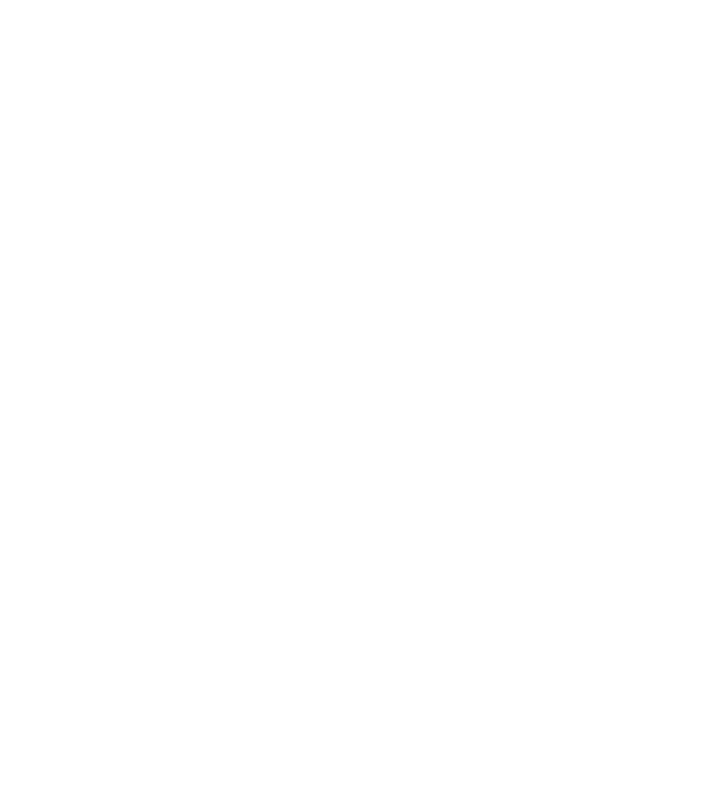
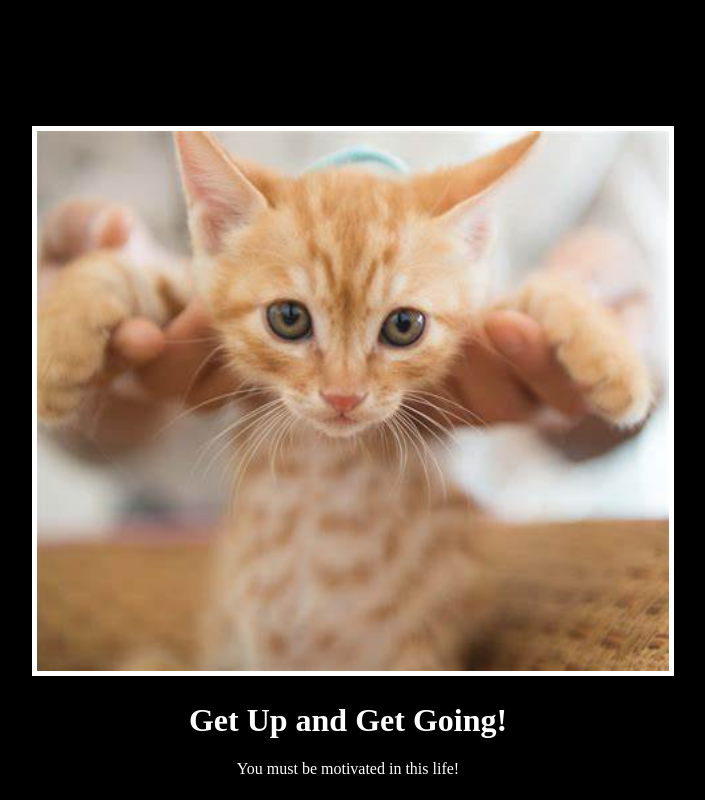
Before and after one commit to ugoci/web_development, a plain HTML site: page 6.4 Motivation Meme Project/index.html in a window 1280 px wide. Shown: the whole page, without its empty margins (292-997 px from the left). Drawn offline with Linux system fonts and the light colour scheme.

Commit message:
updating css exercise to style a meme page

```diff
--- a/6.4 Motivation Meme Project/index.html
+++ b/6.4 Motivation Meme Project/index.html
@@ -14,3 +14,33 @@ But it must have the following features:
 6. Read about the text-transform property on MDN docs to make the h1 uppercase with CSS.
   https://developer.mozilla.org/en-US/docs/Web/CSS/text-transform
 -->
+
+<!DOCTYPE html>
+
+<html lang="en">
+
+  <head>
+    <meta charset="UTF-8">
+    <meta name="viewport" content="width=device-width, initial-scale=1.0">
+    <link rel="stylesheet" href="./style.css" />
+    <link rel="preconnect" href="https://fonts.googleapis.com">
+    <link rel="preconnect" href="https://fonts.gstatic.com" crossorigin>
+    <link href="https://fonts.googleapis.com/css2?family=Caveat:wght@400..700&family=Libre+Baskerville:ital,wght@0,400;0,700;1,400&display=swap" rel="stylesheet">
+  </head>
+
+  <body>
+    <div class="poster">
+      <img src="./assets/cat.png", id="main_image">
+
+      <h1>
+        Get Up and Get Going!
+      </h1>
+
+      <p id="mot_text">
+        You must be motivated in this life!
+      </p>
+    </div>
+
+  </body>
+
+</html>
--- a/6.4 Motivation Meme Project/style.css
+++ b/6.4 Motivation Meme Project/style.css
@@ -0,0 +1,26 @@
+
+*{
+background-color: black;
+}
+
+.poster{
+  width: 50%;
+  margin-left: 25%;
+  margin-top: 10%;
+  text-align: center;
+}
+
+#main_image{
+  border: 5px solid white;
+  width: 100%;
+}
+
+h1{
+  color: white;
+  font-size: 2rem;
+}
+
+#mot_text{
+  color: white;
+
+}
```
Also changed, not shown: 6.3 CSS Box Model/index.html (+9 -5 lines), 6.4 Motivation Meme Project/assets/cat.png (added).
